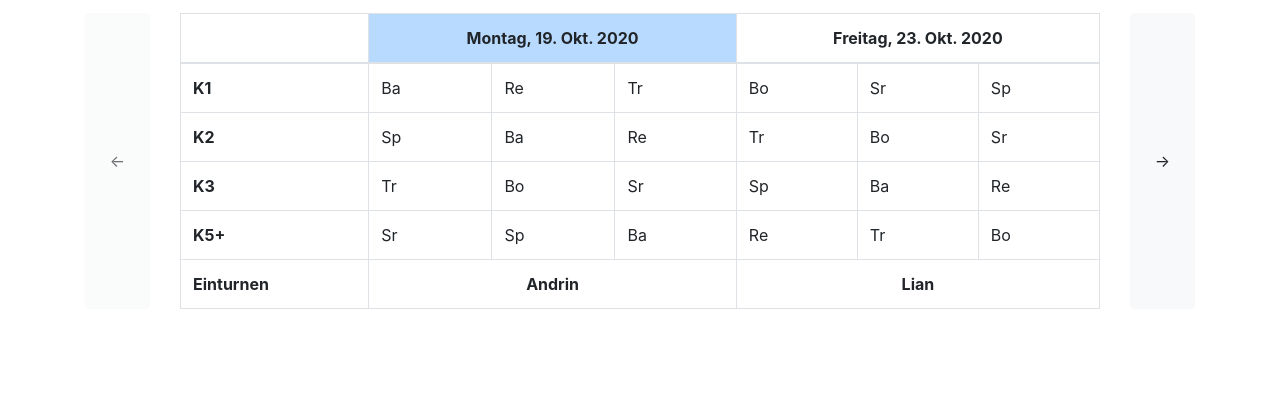
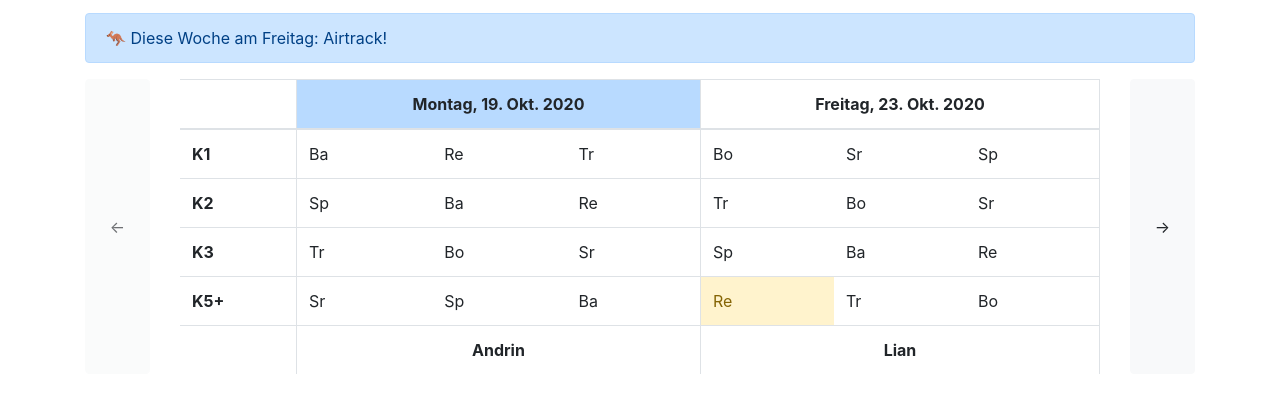
Before and after one commit to huettern/trainingsplan, a plain HTML site: page index.html in a window 1280 px wide. Shown: the part 99-494 px from the top of the page. Drawn offline with nearby package versions, Linux system fonts and the light colour scheme.

Commit message:
spannreck

```diff
--- a/index.html
+++ b/index.html
@@ -20,6 +20,19 @@
 			<div class="container">
 				<h1 class="mt-5">Trainingsplan</h1>
 				<p class="lead"></p>
+
+				<div id="airtrack" style="display: none;">
+					<div class="alert alert-primary" role="alert">
+						🦘 Diese Woche am Freitag: Airtrack!
+					</div>
+				</div>
+
+				<div id="spannreck" style="display: none;">
+					<div class="alert alert-warning" role="alert">
+						Heute Spannreck aufstellen.
+					</div>
+				</div>
+
 			</div>
 			<div class="container">
 
--- a/main.js
+++ b/main.js
@@ -2,7 +2,7 @@
 * @Author: Noah Huetter
 * @Date:   2020-10-19 08:45:40
 * @Last Modified by:   Noah Huetter
-* @Last Modified time: 2020-10-19 11:28:19
+* @Last Modified time: 2020-10-19 12:02:20
 */
 
 class Trainingsplan {
@@ -19,7 +19,7 @@ class Trainingsplan {
 		this.warmup = ['Andrin', 'Lian', 'Stephan', 'Cyrille', 'Melvin', 'Maurice', 'Noah B.', 'Adi', 'Jens', 'Lars', 'Nicola', 'Tim']
 		this.weeklyIncrement = 2;
 		this.halls = [ ['RE', 'TR', 'BO', 'SR'], ['BA', 'SP'] ];
-		this.specials = [ { 'Airtrack': 4 } ];
+		this.specials = [ { 'id': 'airtrack', 'period': 4 } ];
 		this.competitionTraining = [('K1', 'RE'), ('K2', 'SP'), ('K3',' SR'), ('K5+', 'BO')];
 
 		this.trainingsPerWeek = this.trainingDays.length;
@@ -112,7 +112,7 @@ class Trainingsplan {
         let g3e5 = this.getEventByGroup(initial, 5, 3);
 
         const template = `
-        <table class="table table-hover table-bordered tpl">
+        <table class="table table-hover tpl" id="table-trainingsplan">
 		<thead>
 		<tr>
 		<th scope="col"></th>
@@ -124,41 +124,41 @@ class Trainingsplan {
 		<tr>
 		<th scope="row">${group0}</th>
 		<td class="border-left">${g0e0}</td>
-		<td class="border-left">${g0e1}</td>
-		<td class="border-left">${g0e2}</td>
+		<td class="">${g0e1}</td>
+		<td class="">${g0e2}</td>
 		<td class="border-left">${g0e3}</td>
-		<td class="border-left">${g0e4}</td>
-		<td class="border-left border-right">${g0e5}</td>
+		<td class="">${g0e4}</td>
+		<td class="border-right">${g0e5}</td>
 		</tr>
 		<tr>
 		<th scope="row">${group1}</th>
 		<td class="border-left">${g1e0}</td>
-		<td class="border-left">${g1e1}</td>
-		<td class="border-left">${g1e2}</td>
+		<td class="">${g1e1}</td>
+		<td class="">${g1e2}</td>
 		<td class="border-left">${g1e3}</td>
-		<td class="border-left">${g1e4}</td>
-		<td class="border-left border-right">${g1e5}</td>
+		<td class="">${g1e4}</td>
+		<td class="border-right">${g1e5}</td>
 		</tr>
 		<tr>
 		<th scope="row">${group2}</th>
 		<td class="border-left">${g2e0}</td>
-		<td class="border-left">${g2e1}</td>
-		<td class="border-left">${g2e2}</td>
+		<td class="">${g2e1}</td>
+		<td class="">${g2e2}</td>
 		<td class="border-left">${g2e3}</td>
-		<td class="border-left">${g2e4}</td>
-		<td class="border-left border-right">${g2e5}</td>
+		<td class="">${g2e4}</td>
+		<td class="border-right">${g2e5}</td>
+		</tr>
+		<tr id='spannreck-search'>
+		<th scope="row">${group3}</th>
+		<td class="border-left">${g3e0}</td>
+		<td class="">${g3e1}</td>
+		<td class="">${g3e2}</td>
+		<td class="border-left">${g3e3}</td>
+		<td class="">${g3e4}</td>
+		<td class="border-right">${g3e5}</td>
 		</tr>
 		<tr>
-		<th scope="row">${group3}</th>
-		<td class="border-left">${g3e0}</td>
-		<td class="border-left">${g3e1}</td>
-		<td class="border-left">${g3e2}</td>
-		<td class="border-left">${g3e3}</td>
-		<td class="border-left">${g3e4}</td>
-		<td class="border-left border-right">${g3e5}</td>
-		</tr>
-		<tr>
-		<th scope="row">Einturnen</th>
+		<th scope="row"></th>
 		<th scope="col" colspan="3" class="tpl-warmup border-left">${warm0}</th>
 		<th scope="col" colspan="3" class="tpl-warmup border-left border-right">${warm1}</th>
 		</tr>
@@ -172,7 +172,17 @@ class Trainingsplan {
 
 const tp = new Trainingsplan();
 
-function renderTable() {
+function isMonday() {
+	let dow = (moment().weekday()+6)%7;
+	return dow == 0;
+}
+
+function isFriday() {
+	let dow = (moment().weekday()+6)%7;
+	return dow == 4;
+}
+
+function render() {
 	document.getElementById("trainingsplan").innerHTML = tp.genWeek(tp.initial, tp.currentOffset);
 
 	// emphasize day
@@ -188,6 +198,32 @@ function renderTable() {
 			i += 1;
 		}
 	}
+
+	// specials
+	for (const m in tp.specials) {
+		if( (tp.currentOffset/tp.trainingsPerWeek) % tp.specials[m].period == 0) {
+			document.getElementById(tp.specials[m].id).style.display = '';
+		}
+		else {
+			document.getElementById(tp.specials[m].id).style.display = 'none';
+		}
+	}
+
+	// spannreck
+	document.getElementById('spannreck').style.display = 'none';
+	var table = document.getElementById("table-trainingsplan");
+	for (var i = 0, row; row = table.rows[i]; i++) {
+		if(table.rows[i].innerHTML.includes('K5+')) {
+			for (var j = 0, col; col = row.cells[j]; j++) {
+				if(row.cells[j].innerHTML.includes('Re')) {
+					row.cells[j].classList.add("alert-warning");
+					if(isMonday() && j < 4) document.getElementById('spannreck').style.display = '';
+					if(isFriday() && j >= 4) document.getElementById('spannreck').style.display = '';
+				}
+			}
+		}
+	}
+
 }
 
 $(document).ready(function(){
@@ -212,7 +248,7 @@ $(document).ready(function(){
 
 	// console.log(moment().format("DD.MM.YYYY"));
 
-	renderTable();
+	render();
 	document.getElementById("btn-left").disabled = true;
  });
 
@@ -220,7 +256,7 @@ $(document).ready(function(){
 function btnPrevWeek() {
 	if(document.getElementById("btn-left").disabled) return;
 	tp.currentOffset = tp.currentOffset - tp.trainingsPerWeek;
-	renderTable();
+	render();
 	if(tp.currentOffset < 2) {
 		document.getElementById("btn-left").disabled = true;
 	}
@@ -228,6 +264,6 @@ function btnPrevWeek() {
 
 function btnNextWeek() {
 	tp.currentOffset = tp.currentOffset + tp.trainingsPerWeek;
-	renderTable();
+	render();
 	document.getElementById("btn-left").disabled = false;
 }
```
